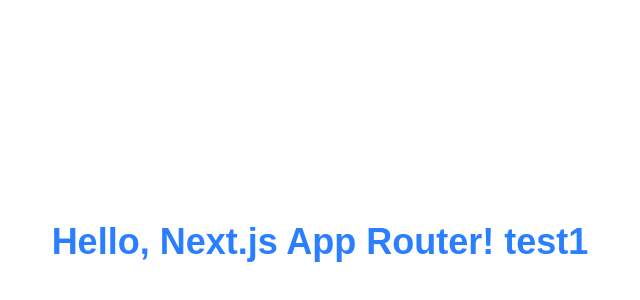
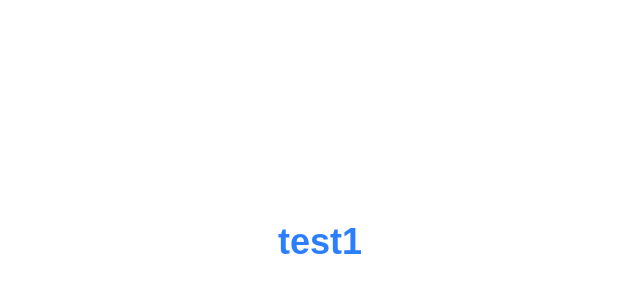
Before and after one commit to KamTheGreen/Two-and-A-Half, a Next.js app: page / in a window 1280 px wide. Shown: the part 158-458 px from the top of the page, without its empty margins (320-960 px from the left). Built offline with nearby package versions, Linux system fonts and the light colour scheme.

Commit message:
text na domyslnej

```diff
--- a/src/app/page.js
+++ b/src/app/page.js
@@ -1,7 +1,7 @@
 export default function Home() {
   return (
       <main className="flex items-center justify-center min-h-screen">
-        <h1 className="text-4xl font-bold text-blue-500">Hello, Next.js App Router! test1</h1>
+        <h1 className="text-4xl font-bold text-blue-500">test1</h1>
       </main>
   )
 }
```
